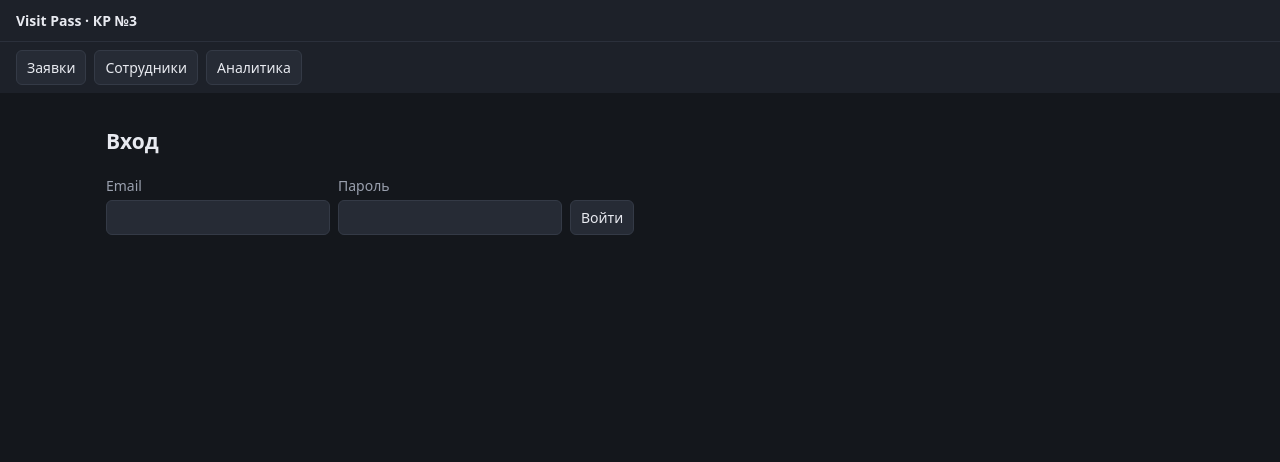
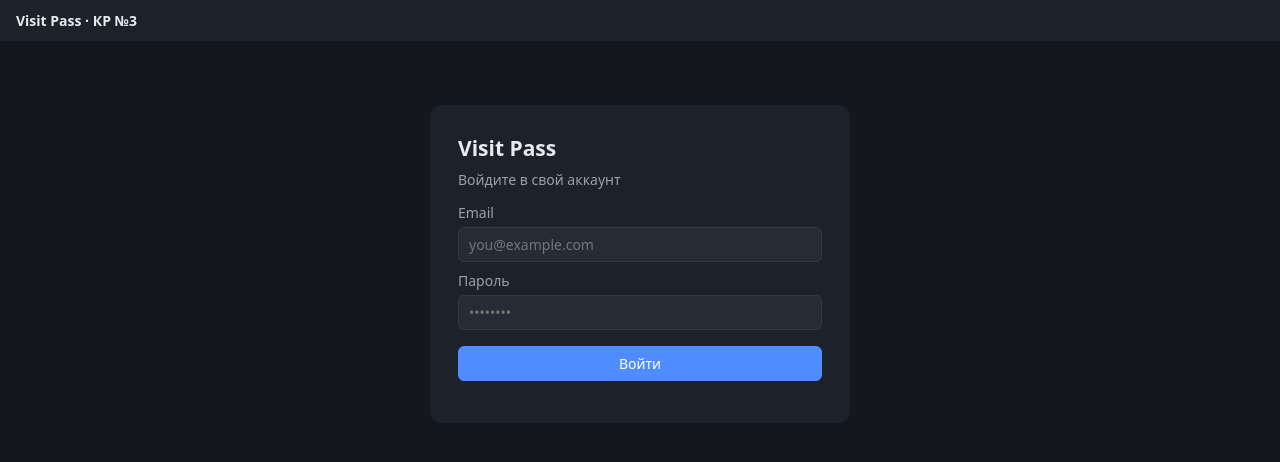
Before and after one commit to slopslopus/ESG3, a Spring Boot app: page / in a window 1280 px wide. Shown: the top 462 px of the page. Run offline with Spring Boot 4, Linux system fonts and the light colour scheme; some of the project's set-up classes (security, data sources, template engines, error pages and the like) are left out, and stand-ins take their place.

Commit message:
fix: hide navigation until login and center auth card
CSS display:flex overrode the hidden attribute on #tabs; add a global hidden guard. Restyle login as a centered 420px card with vertical fields and full-width button.

```diff
--- a/backend/src/main/resources/static/index.html
+++ b/backend/src/main/resources/static/index.html
@@ -23,12 +23,14 @@
 </nav>
 
 <main>
-  <section id="screen-login" class="screen">
-    <h2>Вход</h2>
+  <section id="screen-login" class="screen auth-wrap" hidden>
+    <div class="auth-card">
+    <h2>Visit Pass</h2>
+    <p class="muted">Войдите в свой аккаунт</p>
     <form id="loginForm">
-      <label>Email <input name="email" type="email" required autocomplete="username"></label>
-      <label>Пароль <input name="password" type="password" required autocomplete="current-password"></label>
-      <button type="submit">Войти</button>
+      <label>Email <input name="email" type="email" required autocomplete="username" placeholder="you@example.com"></label>
+      <label>Пароль <input name="password" type="password" required autocomplete="current-password" placeholder="••••••••"></label>
+      <button type="submit" class="btn-block">Войти</button>
     </form>
     <p id="loginError" class="error"></p>
     <div id="mustChangeBox" hidden>
@@ -36,9 +38,10 @@
       <form id="changePwForm">
         <label>Старый пароль <input name="oldPassword" type="password" required></label>
         <label>Новый пароль <input name="newPassword" type="password" required minlength="8"></label>
-        <button type="submit">Сменить пароль</button>
+        <button type="submit" class="btn-block">Сменить пароль</button>
       </form>
       <p id="changePwError" class="error"></p>
+    </div>
     </div>
   </section>
 
--- a/backend/src/main/resources/static/styles.css
+++ b/backend/src/main/resources/static/styles.css
@@ -29,3 +29,12 @@ tr.archived td { color: var(--muted); }
   th:nth-child(n+5), td:nth-child(n+5) { display: none; }
   #reqTable th:nth-child(n+5), #reqTable td:nth-child(n+5) { display: table-cell; }
 }
+[hidden] { display: none !important; }
+.muted { color: var(--muted); }
+.auth-wrap { display: flex; justify-content: center; padding-top: 48px; }
+.auth-card { background: var(--panel); border-radius: 12px; padding: 28px; width: 100%; max-width: 420px; }
+.auth-card h2 { margin: 0; }
+.auth-card .muted { margin: 4px 0 8px; }
+.auth-card form { flex-direction: column; align-items: stretch; }
+.auth-card input { width: 100%; }
+.auth-card .btn-block { width: 100%; background: var(--accent); border-color: var(--accent); color: #fff; margin-top: 8px; }
```
